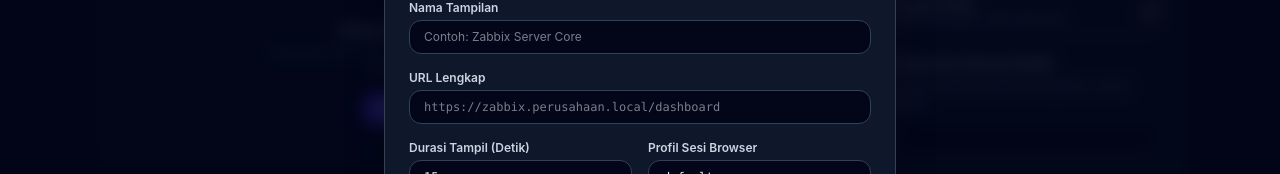
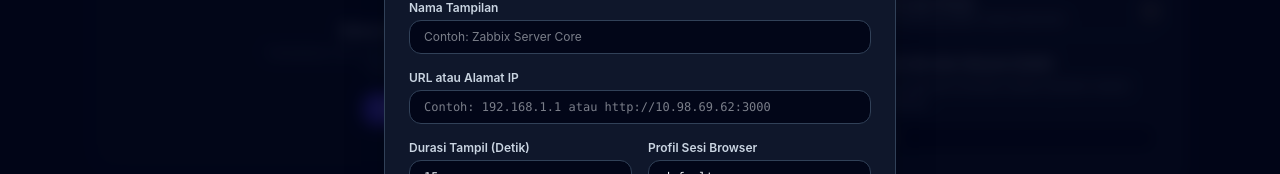
Before and after one commit to pratama1246/OrbitSlide, a React (Vite) app: page / in a window 1280 px wide. Both pictures are taken after a click on the button "Tambah Website". Shown: the part 240-414 px from the top of the page. Built offline with nearby package versions, Linux system fonts and the light colour scheme.

Commit message:
fix: auto-normalize raw IP addresses with http protocol in website form

```diff
--- a/src/renderer/components/SettingsPage.tsx
+++ b/src/renderer/components/SettingsPage.tsx
@@ -86,21 +86,31 @@ export const SettingsPage: React.FC<SettingsPageProps> = ({ onStartMonitoring })
 
     // Validation
     const trimmedName = formData.name.trim();
-    const trimmedUrl = formData.url.trim();
+    let normalizedUrl = formData.url.trim();
 
     if (!trimmedName) {
       setFormError('Nama website wajib diisi.');
       return;
     }
 
+    if (!normalizedUrl) {
+      setFormError('URL atau IP website wajib diisi.');
+      return;
+    }
+
+    // Auto-prepend http:// if user entered raw IP or host without protocol (e.g. 192.168.1.1 or 10.0.0.5:8080)
+    if (!/^https?:\/\//i.test(normalizedUrl)) {
+      normalizedUrl = 'http://' + normalizedUrl;
+    }
+
     try {
-      const parsed = new URL(trimmedUrl);
+      const parsed = new URL(normalizedUrl);
       if (parsed.protocol !== 'http:' && parsed.protocol !== 'https:') {
         setFormError('URL harus menggunakan protokol http:// atau https://');
         return;
       }
     } catch {
-      setFormError('Format URL tidak valid. Contoh: https://zabbix.perusahaan.local');
+      setFormError('Format URL atau IP tidak valid. Contoh: http://192.168.1.1 atau https://zabbix.local');
       return;
     }
 
@@ -113,7 +123,7 @@ export const SettingsPage: React.FC<SettingsPageProps> = ({ onStartMonitoring })
     const slideToSave = {
       id: editingSlide ? editingSlide.id : `slide_${Date.now()}_${Math.random().toString(36).substring(2, 7)}`,
       name: trimmedName,
-      url: trimmedUrl,
+      url: normalizedUrl,
       duration: durationNum,
       sort_order: editingSlide ? editingSlide.sort_order : websites.length,
       is_active: formData.is_active,
@@ -504,7 +514,7 @@ export const SettingsPage: React.FC<SettingsPageProps> = ({ onStartMonitoring })
 
               <div>
                 <label htmlFor="modal_url" className="block text-xs font-semibold text-slate-300 mb-1">
-                  URL Lengkap
+                  URL atau Alamat IP
                 </label>
                 <input
                   id="modal_url"
@@ -512,7 +522,7 @@ export const SettingsPage: React.FC<SettingsPageProps> = ({ onStartMonitoring })
                   required
                   value={formData.url}
                   onChange={(e) => setFormData({ ...formData, url: e.target.value })}
-                  placeholder="https://zabbix.perusahaan.local/dashboard"
+                  placeholder="Contoh: 192.168.1.1 atau http://10.98.69.62:3000"
                   className="w-full bg-slate-950 border border-slate-700 rounded-xl px-3.5 py-2 text-xs text-slate-100 font-mono focus:outline-none focus:border-indigo-500"
                 />
               </div>
```
